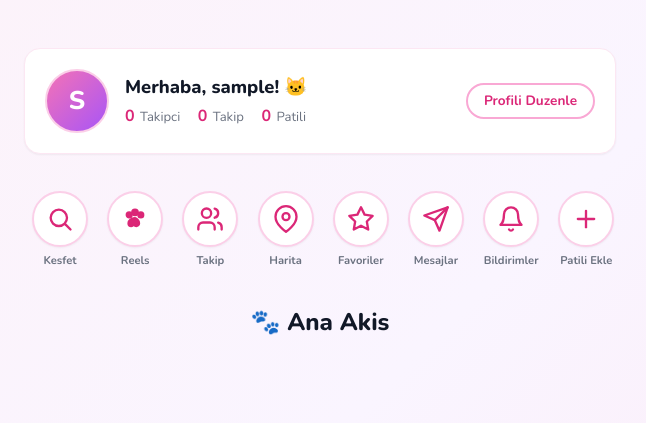
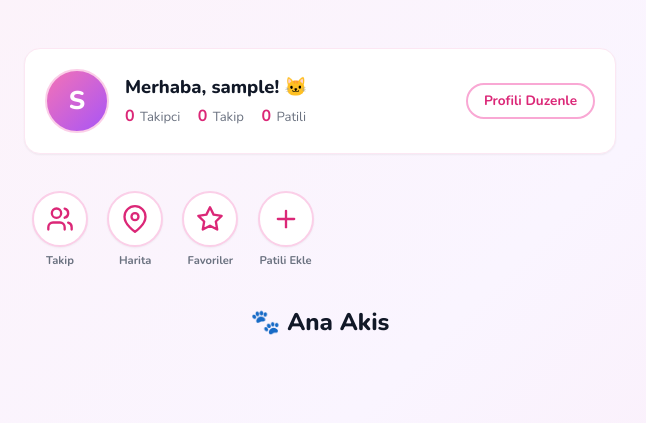
Before and after one commit to lumbe911/patilidunya, a Flask app: page /home in a window 1280 px wide. Shown: the part 62-485 px from the top of the page, without its empty margins (320-966 px from the left). Run offline with Flask 3, Linux system fonts and the light colour scheme; the visitor is signed in with stand-in values (Sample User, id 1); data that the repository does not hold is empty.

Commit message:
Remove bottom-nav duplicates from home shortcuts, keep only non-nav items

```diff
--- a/templates/home.html
+++ b/templates/home.html
@@ -1,5 +1,5 @@
 {% extends "base.html" %}
-{% from "_icons.html" import icon_search, icon_reels, icon_users, icon_map, icon_star, icon_messages, icon_bell, icon_plus, icon_user, icon_shield, icon_panel %}
+{% from "_icons.html" import icon_users, icon_map, icon_star, icon_plus, icon_shield, icon_panel %}
 {% block title %}Ana Sayfa - PatiliDunya{% endblock %}
 {% block content %}
 <div class="container home-page">
@@ -22,12 +22,6 @@
     </div>
 
     <div class="home-shortcuts">
-        <a href="{{ url_for('explore') }}" class="home-shortcut">
-            <span class="home-shortcut-icon">{{ icon_search() }}</span><span class="home-shortcut-label">Kesfet</span>
-        </a>
-        <a href="{{ url_for('reels') }}" class="home-shortcut">
-            <span class="home-shortcut-icon">{{ icon_reels() }}</span><span class="home-shortcut-label">Reels</span>
-        </a>
         <a href="{{ url_for('following_feed') }}" class="home-shortcut">
             <span class="home-shortcut-icon">{{ icon_users() }}</span><span class="home-shortcut-label">Takip</span>
         </a>
@@ -37,17 +31,8 @@
         <a href="{{ url_for('favorites') }}" class="home-shortcut">
             <span class="home-shortcut-icon">{{ icon_star() }}</span><span class="home-shortcut-label">Favoriler</span>
         </a>
-        <a href="{{ url_for('messages') }}" class="home-shortcut">
-            <span class="home-shortcut-icon">{{ icon_messages() }}{% if unread_msg %}<span class="nav-badge">{{ unread_msg }}</span>{% endif %}</span><span class="home-shortcut-label">Mesajlar</span>
-        </a>
-        <a href="{{ url_for('notifications') }}" class="home-shortcut">
-            <span class="home-shortcut-icon">{{ icon_bell() }}{% if unread_notif %}<span class="nav-badge">{{ unread_notif }}</span>{% endif %}</span><span class="home-shortcut-label">Bildirimler</span>
-        </a>
         <a href="{{ url_for('new_cat') }}" class="home-shortcut">
             <span class="home-shortcut-icon">{{ icon_plus() }}</span><span class="home-shortcut-label">Patili Ekle</span>
-        </a>
-        <a href="{{ url_for('user_profile', username=current_user.username) }}" class="home-shortcut">
-            <span class="home-shortcut-icon">{{ icon_user() }}</span><span class="home-shortcut-label">Profilim</span>
         </a>
         {% if current_user.username == 'Lumbe' %}
         <a href="{{ url_for('admin_users') }}" class="home-shortcut">
```
